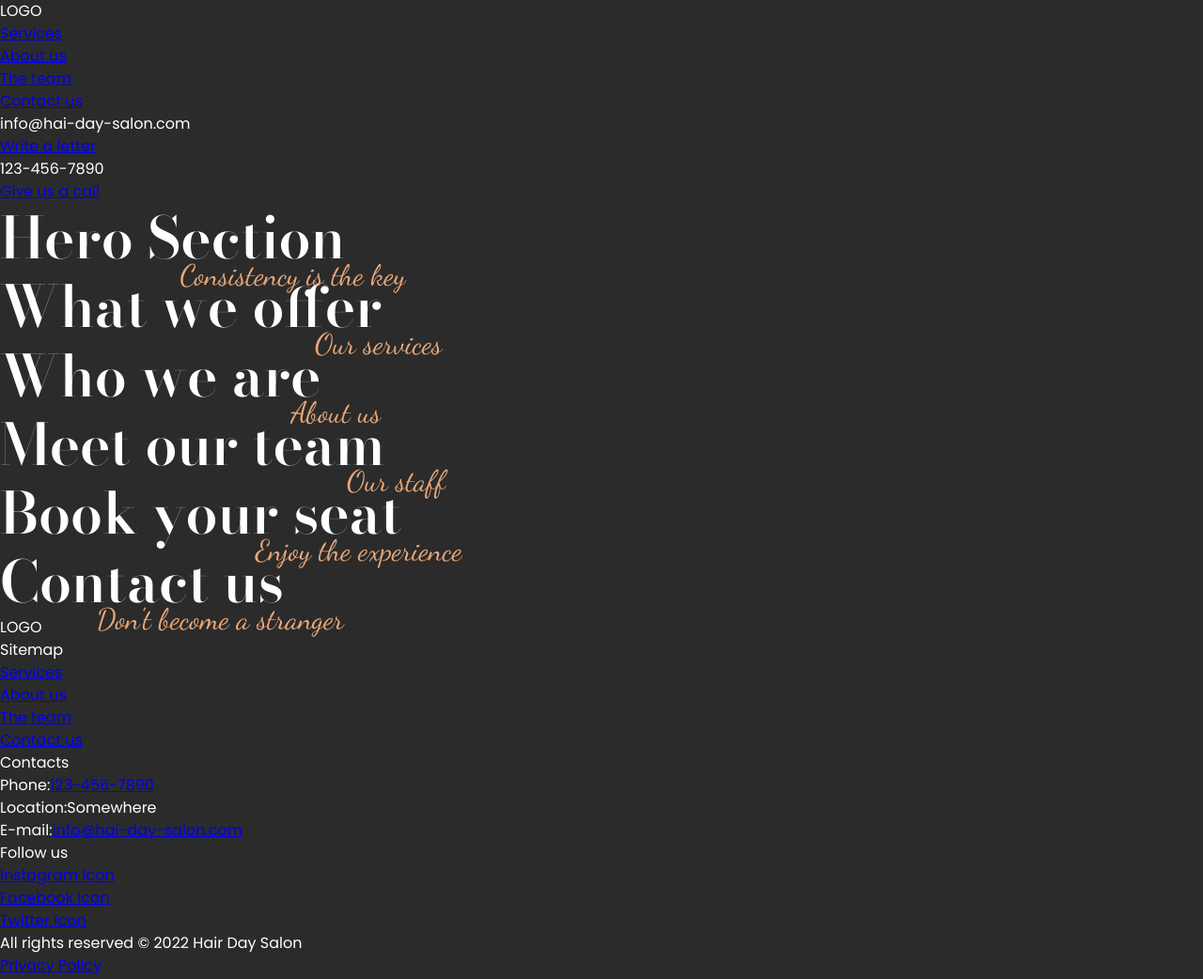
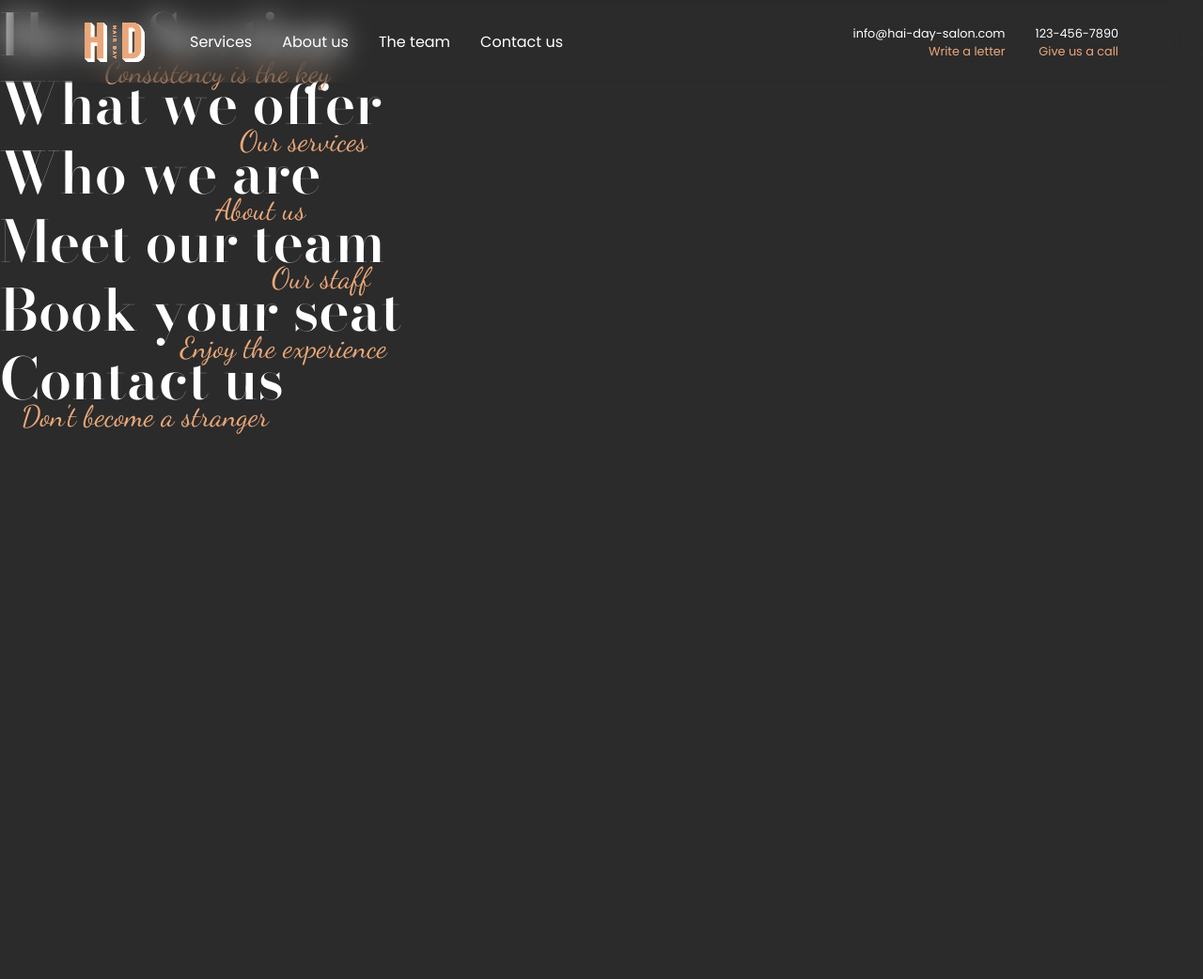
Before and after one commit to Stathis-Renieris/project-meta-hair-day-salon-html-css-js-opengraph, a plain HTML site: page index.html in a window 1280 px wide. Shown: the top 1042 px of the page at 94% size. Drawn offline with nearby package versions, Linux system fonts and the light colour scheme; files whose address does not match are found by name.

Commit message:
finished main header

```diff
--- a/css/main.css
+++ b/css/main.css
@@ -21,6 +21,11 @@
   --size-heading-2: 3.815rem;
   --size-heading-1: 4.768rem;
 
+  /* z-indexes */
+  --z-header: 100;
+  --z-hamburger: 150;
+  --z-menu-overlay: 120;
+
   /* Colors */
   --color-primary: #eaa87a;
   --color-secondary: #2b2b2b;
@@ -28,6 +33,7 @@
   --color-black: #000;
 
   font-family: var(--font-basic);
+  scroll-behavior: smooth;
 }
 
 @media screen and (min-width: 600px) {
@@ -41,6 +47,10 @@ body {
   font-size: var(--size-basic);
   background-color: var(--color-secondary);
   color: var(--color-white);
+}
+
+a {
+  text-decoration: none;
 }
 
 h1,
@@ -87,14 +97,245 @@ h2 span {
   font-size: var(--size-heading-5);
   position: absolute;
   top: 80%;
-  right: -4rem;
+  right: 1rem;
   color: var(--color-primary);
   z-index: 5;
 }
 
+.fluid-container {
+  width: 90%;
+  margin: 0 auto;
+}
+
+@media screen and (min-width: 768px) {
+  .fluid-container {
+    width: 700px;
+  }
+}
+
+@media screen and (min-width: 1024px) {
+  .fluid-container {
+    width: 991px;
+  }
+}
+
+@media screen and (min-width: 1200px) {
+  .fluid-container {
+    width: 1100px;
+  }
+}
+
+@media screen and (min-width: 1440px) {
+  .fluid-container {
+    width: 1200px;
+  }
+}
+
 /** ------------------|| Header ||------------------ **/
 
+header {
+  width: 100%;
+  position: fixed;
+  top: 0;
+  z-index: var(--z-header);
+}
+
+header::after {
+  content: "";
+  position: fixed;
+  top: 0;
+  width: 100%;
+  height: 4.5rem;
+  z-index: -5;
+  backdrop-filter: blur(15px);
+  /* border-bottom: 1px solid rgba(255, 255, 255, 0.2); */
+  /* box-shadow: 0 4px 30px rgba(0, 0, 0, 0.3); */
+}
+
+.header-container {
+  display: flex;
+  justify-content: space-between;
+  align-items: center;
+  padding: 1rem 0;
+  z-index: var(--z-header);
+}
+
+.logo {
+  display: flex;
+  justify-content: center;
+  align-items: center;
+  width: 3rem;
+  order: 1;
+}
+
+.logo a {
+  display: inline-block;
+  display: flex;
+  align-items: center;
+}
+
+.logo img {
+  width: 100%;
+}
+
+.main-navigation {
+  order: 2;
+  position: fixed;
+  top: 0;
+  bottom: 0;
+  left: 0;
+  right: 0;
+  z-index: var(--z-menu-overlay);
+  width: 100vw;
+  height: 100vh;
+  display: flex;
+  justify-content: center;
+  align-items: center;
+  backdrop-filter: blur(25px);
+  transform: translateX(100%);
+  transition: all 0.3s;
+  font-family: var(--font-heading);
+}
+
+.main-navigation menu {
+  display: flex;
+  flex-direction: column;
+  gap: 2rem;
+}
+
+.main-navigation a {
+  font-size: 2rem;
+  font-weight: 600;
+  transition: all 0.3s;
+}
+
+.main-navigation a:link,
+.main-navigation a:visited {
+  color: var(--color-white);
+}
+
+.main-navigation a:hover,
+.main-navigation a:active {
+  color: var(--color-primary);
+}
+
+.hamburger {
+  order: 4;
+  cursor: pointer;
+  border: 0;
+  background: transparent;
+  width: 2.5rem;
+  height: 2.5rem;
+  position: relative;
+  z-index: var(--z-hamburger);
+}
+
+.hamburger img {
+  width: 100%;
+  position: absolute;
+  top: 0;
+  left: 0;
+}
+
+.close-icon {
+  display: none;
+}
+
+.show-main-navigation {
+  transform: translateX(0);
+}
+
+.header-contact {
+  display: none;
+}
+
+@media screen and (min-width: 768px) {
+  .header-contact {
+    display: flex;
+    flex-direction: row;
+    justify-content: center;
+    align-items: center;
+    order: 3;
+    font-size: var(--size-small);
+    gap: 2rem;
+  }
+
+  .header-email,
+  .header-phone {
+    display: flex;
+    flex-direction: column;
+    justify-content: center;
+    align-items: flex-end;
+  }
+
+  .header-contact a:link,
+  .header-contact a:visited,
+  .header-contact a:active {
+    color: var(--color-primary);
+  }
+}
+
+@media screen and (min-width: 1024px) {
+  header::after {
+    height: 5.5rem;
+  }
+
+  .header-container {
+    justify-content: flex-start;
+    padding: 1.5rem 0;
+    gap: 3rem;
+  }
+
+  .logo {
+    width: 4rem;
+  }
+
+  .main-navigation {
+    order: 2;
+    position: initial;
+    width: fit-content;
+    height: auto;
+    display: flex;
+    justify-content: center;
+    align-items: center;
+    backdrop-filter: none;
+    transform: none;
+    transition: none;
+    font-family: var(--font-basic);
+  }
+
+  .main-navigation menu {
+    display: flex;
+    flex-direction: row;
+    align-items: center;
+    gap: 2rem;
+  }
+
+  .main-navigation a {
+    font-size: 1rem;
+    font-weight: 400;
+  }
+
+  .hamburger {
+    display: none;
+  }
+
+  .header-contact {
+    margin-left: auto;
+  }
+}
+
+@media screen and (min-width: 1200px) {
+}
+
+@media screen and (min-width: 1440px) {
+}
+
 /** ------------------|| Main ||------------------ **/
+
+main {
+  height: 2000px;
+}
 
 /** ------------------|| Main - Hero section ||------------------ **/
 
--- a/index.html
+++ b/index.html
@@ -104,15 +104,20 @@
     <link rel="stylesheet" href="/css//print.css" media="print" />
   </head>
 
-  <body>
+  <body id="top">
     <header>
-      <div class="logo">LOGO</div>
-      <nav>
+      <div class="fluid-container header-container">
+        <div class="logo">
+          <a href="#top">
+            <img src="/media/images/logo-light.svg" alt="Website logo" />
+          </a>
+        </div>
+        <nav class="main-navigation">
           <menu>
-          <li><a href="#">Services</a></li>
-          <li><a href="#">About us</a></li>
-          <li><a href="#">The team</a></li>
-          <li><a href="#">Contact us</a></li>
+            <li><a class="menu-item" href="#">Services</a></li>
+            <li><a class="menu-item" href="#">About us</a></li>
+            <li><a class="menu-item" href="#">The team</a></li>
+            <li><a class="menu-item" href="#">Contact us</a></li>
           </menu>
         </nav>
         <div class="header-contact">
@@ -124,6 +129,19 @@
             <p>123-456-7890</p>
             <a href="tel:+1123-456-7890">Give us a call</a>
           </div>
+        </div>
+        <button class="hamburger">
+          <img
+            src="/media/images/hamburger-scissors-closed.svg"
+            alt="Hamburger open menu icon"
+            class="menu-icon"
+          />
+          <img
+            src="/media/images/hamburger-scissors-open.svg"
+            alt="Hamburger close menu icon"
+            class="close-icon"
+          />
+        </button>
       </div>
     </header>
     <main>
@@ -204,5 +222,7 @@
         </div>
       </div>
     </footer>
+
+    <script src="/js/main.js"></script>
   </body>
 </html>
--- /dev/null
+++ b/js/main.js
@@ -0,0 +1,24 @@
+const mainNavigation = document.querySelector(".main-navigation");
+const menuItems = document.querySelectorAll(".menu-item");
+const hamburger = document.querySelector(".hamburger");
+const closeIcon = document.querySelector(".close-icon");
+const menuIcon = document.querySelector(".menu-icon");
+// const body = document.querySelector("body");
+
+function toggleMenu() {
+  if (mainNavigation.classList.contains("show-main-navigation")) {
+    mainNavigation.classList.remove("show-main-navigation");
+    closeIcon.style.display = "none";
+    menuIcon.style.display = "block";
+    // body.style.overflow = "auto";
+  } else {
+    mainNavigation.classList.add("show-main-navigation");
+    closeIcon.style.display = "block";
+    menuIcon.style.display = "none";
+    // body.style.overflow = "hidden";
+  }
+}
+
+hamburger.addEventListener("click", toggleMenu);
+
+menuItems.forEach((menuItem) => menuItem.addEventListener("click", toggleMenu));
```
Also changed, not shown: media/images/hamburger-scissors-closed.svg (added), media/images/hamburger-scissors-open.svg (added). Lines whose indentation alone changed are shown as unchanged.
